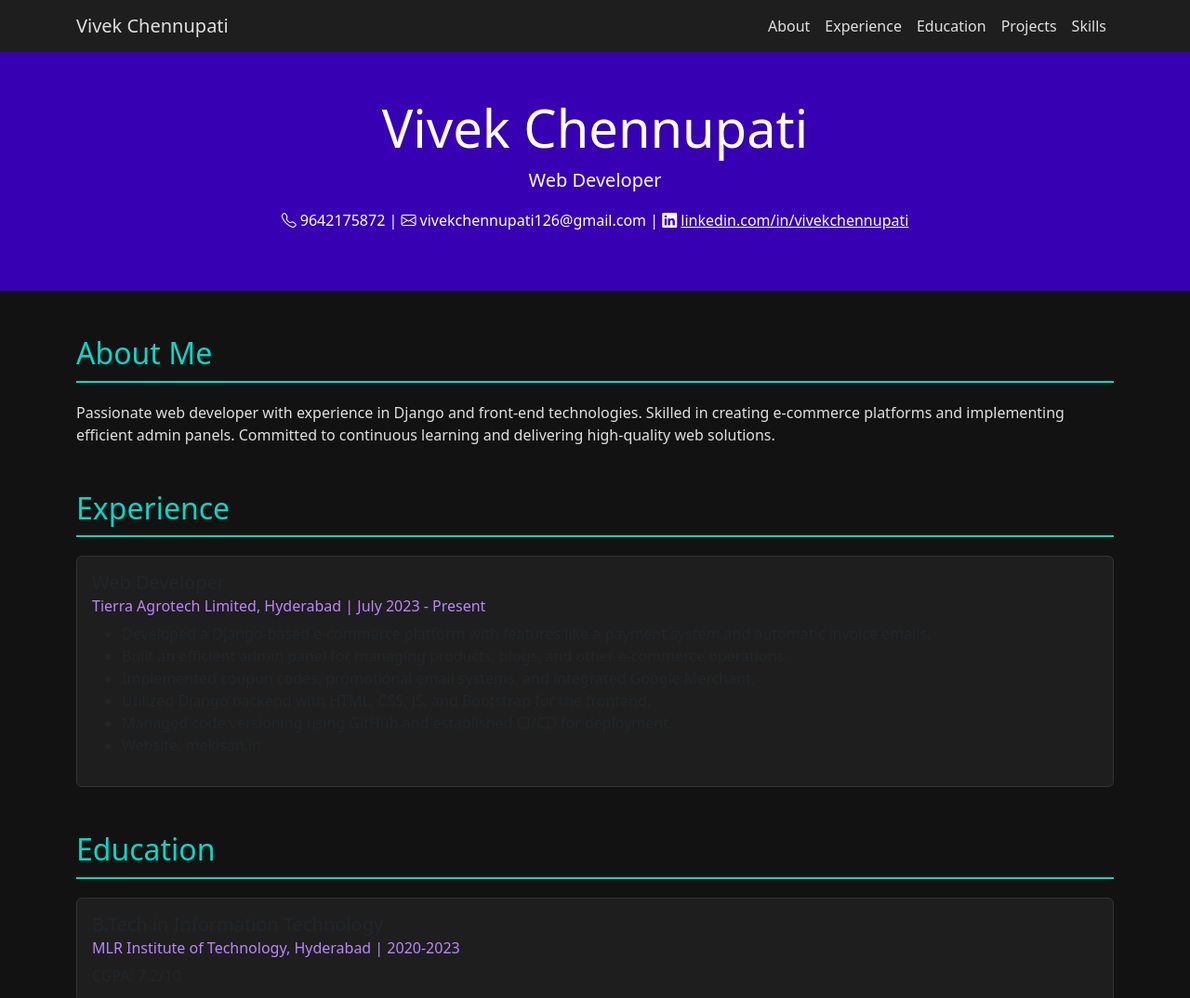
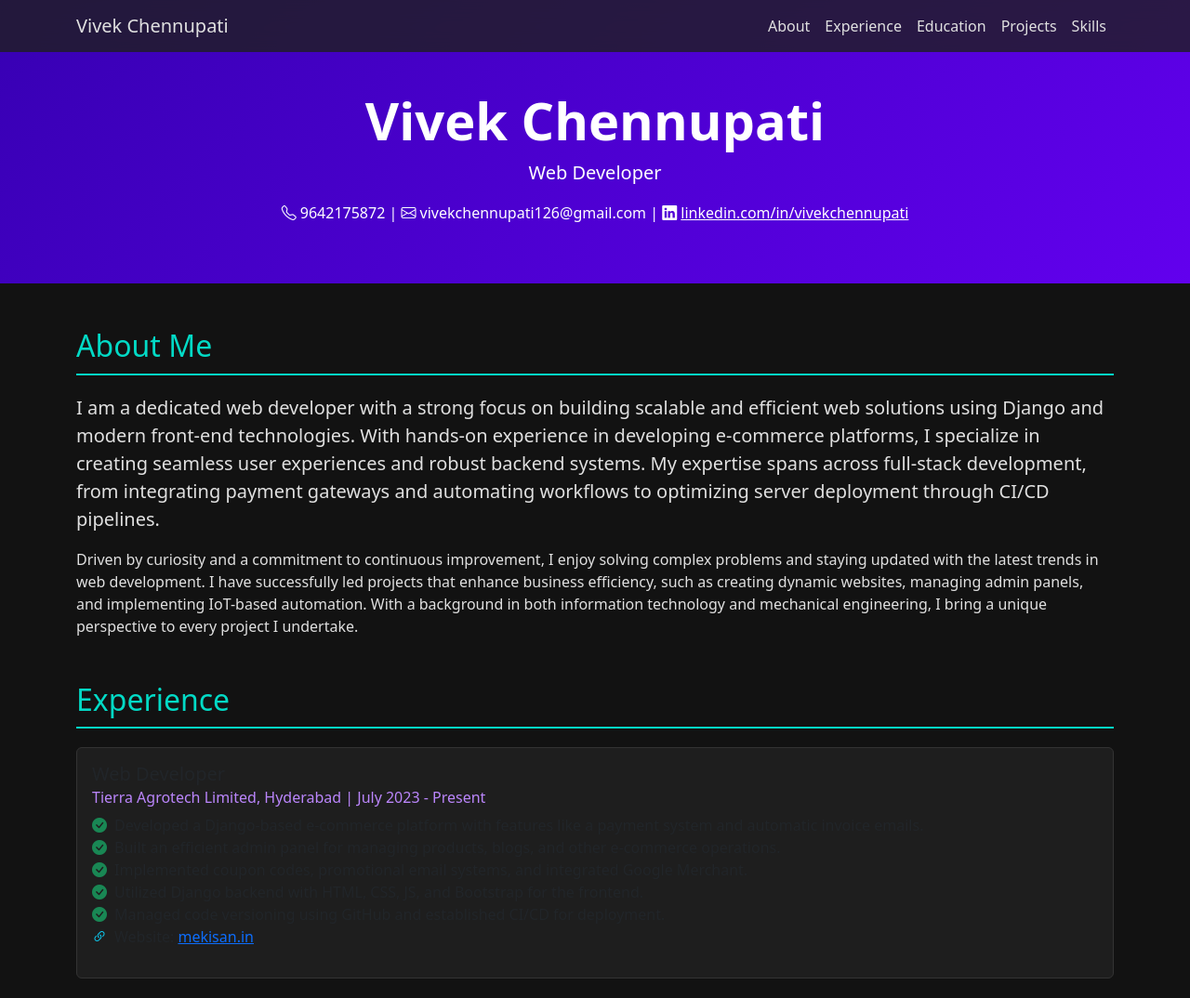
Before and after one commit to vivek129/vivek_resume, a plain HTML site: page index.html in a window 1280 px wide. Shown: the top 1074 px of the page at 93% size. Drawn offline with nearby package versions, Linux system fonts and the light colour scheme.

Commit message:
Update index.html

```diff
--- a/index.html
+++ b/index.html
@@ -1,4 +1,3 @@
-
 <!DOCTYPE html>
 <html lang="en">
 <head>
@@ -7,34 +6,45 @@
     <title>Vivek Chennupati - Portfolio</title>
     <link href="https://cdn.jsdelivr.net/npm/bootstrap@5.3.0-alpha1/dist/css/bootstrap.min.css" rel="stylesheet">
     <link rel="stylesheet" href="https://cdn.jsdelivr.net/npm/bootstrap-icons@1.7.2/font/bootstrap-icons.css">
+    <link rel="stylesheet" href="https://cdnjs.cloudflare.com/ajax/libs/animate.css/4.1.1/animate.min.css">
     <style>
         body {
             background-color: #121212;
             color: #e0e0e0;
         }
         .navbar {
-            background-color: #1e1e1e !important;
+            background-color: rgba(30, 30, 30, 0.8) !important;
+            backdrop-filter: blur(10px);
         }
         .navbar-light .navbar-brand, .navbar-light .navbar-nav .nav-link {
             color: #e0e0e0;
+            transition: color 0.3s ease;
         }
         .navbar-light .navbar-nav .nav-link:hover {
             color: #bb86fc;
         }
         .bg-primary {
-            background-color: #3700b3 !important;
+            background: linear-gradient(135deg, #3700b3, #6200ee) !important;
         }
         .btn-primary {
             background-color: #bb86fc;
             border-color: #bb86fc;
+            transition: all 0.3s ease;
         }
         .btn-primary:hover {
             background-color: #3700b3;
             border-color: #3700b3;
+            transform: translateY(-2px);
+            box-shadow: 0 4px 8px rgba(187, 134, 252, 0.3);
         }
         .card {
             background-color: #1e1e1e;
             border-color: #333;
+            transition: transform 0.3s ease, box-shadow 0.3s ease;
+        }
+        .card:hover {
+            transform: translateY(-5px);
+            box-shadow: 0 10px 20px rgba(187, 134, 252, 0.2);
         }
         .text-muted {
             color: #bb86fc !important;
@@ -43,6 +53,10 @@
             background-color: #1e1e1e;
             color: #e0e0e0;
             border-color: #333;
+            transition: background-color 0.3s ease;
+        }
+        .list-group-item:hover {
+            background-color: #2e2e2e;
         }
         footer {
             background-color: #1e1e1e !important;
@@ -61,11 +75,25 @@
             border-radius: 15px;
             display: inline-block;
             margin: 2px;
+            transition: all 0.3s ease;
+        }
+        .skill-tag:hover {
+            background-color: #bb86fc;
+            transform: scale(1.05);
+        }
+        .animate-on-scroll {
+            opacity: 0;
+            transform: translateY(20px);
+            transition: opacity 0.5s ease, transform 0.5s ease;
+        }
+        .animate-on-scroll.show {
+            opacity: 1;
+            transform: translateY(0);
         }
     </style>
 </head>
 <body>
-    <nav class="navbar navbar-expand-lg navbar-light sticky-top">
+    <nav class="navbar navbar-expand-lg navbar-light fixed-top">
         <div class="container">
             <a class="navbar-brand" href="#">Vivek Chennupati</a>
             <button class="navbar-toggler" type="button" data-bs-toggle="collapse" data-bs-target="#navbarNav">
@@ -83,9 +111,9 @@
         </div>
     </nav>
 
-    <header class="bg-primary text-white text-center py-5">
+    <header class="bg-primary text-white text-center py-5 animate__animated animate__fadeIn">
         <div class="container">
-            <h1 class="display-4">Vivek Chennupati</h1>
+            <h1 class=" pt-5 display-4 fw-bold">Vivek Chennupati</h1>
             <p class="lead">Web Developer</p>
             <p>
                 <i class="bi bi-telephone"></i> 9642175872 |
@@ -96,55 +124,65 @@
     </header>
 
     <main class="container my-5">
-        <section id="about" class="mb-5">
+        <section id="about" class="mb-5 animate-on-scroll">
             <h2 class="section-title">About Me</h2>
-            <p>Passionate web developer with experience in Django and front-end technologies. Skilled in creating e-commerce platforms and implementing efficient admin panels. Committed to continuous learning and delivering high-quality web solutions.</p>
+            <p class="lead">I am a dedicated web developer with a strong focus on building scalable and efficient web solutions using Django and modern front-end technologies. With hands-on experience in developing e-commerce platforms, I specialize in creating seamless user experiences and robust backend systems. My expertise spans across full-stack development, from integrating payment gateways and automating workflows to optimizing server deployment through CI/CD pipelines.
+                </p>
+                <p> Driven by curiosity and a commitment to continuous improvement, I enjoy solving complex problems and staying updated with the latest trends in web development. I have successfully led projects that enhance business efficiency, such as creating dynamic websites, managing admin panels, and implementing IoT-based automation. With a background in both information technology and mechanical engineering, I bring a unique perspective to every project I undertake.</p>
         </section>
 
-        <section id="experience" class="mb-5">
+        <section id="experience" class="mb-5 animate-on-scroll">
             <h2 class="section-title">Experience</h2>
             <div class="card">
                 <div class="card-body">
                     <h5 class="card-title">Web Developer</h5>
                     <h6 class="card-subtitle mb-2 text-muted">Tierra Agrotech Limited, Hyderabad | July 2023 - Present</h6>
-                    <ul>
-                        <li>Developed a Django-based e-commerce platform with features like a payment system and automatic invoice emails.</li>
-                        <li>Built an efficient admin panel for managing products, blogs, and other e-commerce operations.</li>
-                        <li>Implemented coupon codes, promotional email systems, and integrated Google Merchant.</li>
-                        <li>Utilized Django backend with HTML, CSS, JS, and Bootstrap for the frontend.</li>
-                        <li>Managed code versioning using GitHub and established CI/CD for deployment.</li>
-                        <li>Website: mekisan.in</li>
+                    <ul class="list-unstyled">
+                        <li><i class="bi bi-check-circle-fill text-success me-2"></i>Developed a Django-based e-commerce platform with features like a payment system and automatic invoice emails.</li>
+                        <li><i class="bi bi-check-circle-fill text-success me-2"></i>Built an efficient admin panel for managing products, blogs, and other e-commerce operations.</li>
+                        <li><i class="bi bi-check-circle-fill text-success me-2"></i>Implemented coupon codes, promotional email systems, and integrated Google Merchant.</li>
+                        <li><i class="bi bi-check-circle-fill text-success me-2"></i>Utilized Django backend with HTML, CSS, JS, and Bootstrap for the frontend.</li>
+                        <li><i class="bi bi-check-circle-fill text-success me-2"></i>Managed code versioning using GitHub and established CI/CD for deployment.</li>
+                        <li><i class="bi bi-link-45deg text-info me-2"></i>Website: <a href="https://mekisan.in" target="_blank">mekisan.in</a></li>
                     </ul>
                 </div>
             </div>
         </section>
 
-        <section id="education" class="mb-5">
+        <section id="education" class="mb-5 animate-on-scroll">
             <h2 class="section-title">Education</h2>
-            <div class="card mb-3">
+            <div class="row">
+                <div class="col-md-4 mb-3">
+                    <div class="card h-100">
                         <div class="card-body">
                             <h5 class="card-title">B.Tech in Information Technology</h5>
                             <h6 class="card-subtitle mb-2 text-muted">MLR Institute of Technology, Hyderabad | 2020-2023</h6>
                             <p class="card-text">CGPA: 7.2/10</p>
                         </div>
                     </div>
-            <div class="card mb-3">
+                </div>
+                <div class="col-md-4 mb-3">
+                    <div class="card h-100">
                         <div class="card-body">
                             <h5 class="card-title">Diploma in Mechanical Engineering</h5>
                             <h6 class="card-subtitle mb-2 text-muted">St. Peter's Engineering College, Hyderabad | 2017-2020</h6>
                             <p class="card-text">Percentage: 75.4%</p>
                         </div>
                     </div>
-            <div class="card">
+                </div>
+                <div class="col-md-4 mb-3">
+                    <div class="card h-100">
                         <div class="card-body">
                             <h5 class="card-title">10th Grade (SSC)</h5>
                             <h6 class="card-subtitle mb-2 text-muted">St. Alphonsa's High School, Hyderabad | March 2017</h6>
                             <p class="card-text">CGPA: 8.5/10</p>
                         </div>
                     </div>
+                </div>
+            </div>
         </section>
 
-        <section id="projects" class="mb-5">
+        <section id="projects" class="mb-5 animate-on-scroll">
             <h2 class="section-title">Projects</h2>
             <div class="row">
                 <div class="col-md-4 mb-3">
@@ -177,7 +215,7 @@
             </div>
         </section>
 
-        <section id="skills" class="mb-5">
+        <section id="skills" class="mb-5 animate-on-scroll">
             <h2 class="section-title">Technical Skills</h2>
             <div class="row">
                 <div class="col-md-3 mb-3">
@@ -217,7 +255,7 @@
             </div>
         </section>
 
-        <section id="courses" class="mb-5">
+        <section id="courses" class="mb-5 animate-on-scroll">
             <h2 class="section-title">Courses and Certificates</h2>
             <ul class="list-group">
                 <li class="list-group-item">Full Stack Development (Coursera, 3 Months)</li>
@@ -234,5 +272,46 @@
     </footer>
 
     <script src="https://cdn.jsdelivr.net/npm/bootstrap@5.3.0-alpha1/dist/js/bootstrap.bundle.min.js"></script>
+    <script>
+        // Animate elements on scroll
+        function animateOnScroll() {
+            var elements = document.querySelectorAll('.animate-on-scroll');
+            elements.forEach(function(element) {
+                if (isElementInViewport(element)) {
+                    element.classList.add('show');
+                }
+            });
+        }
+
+        function isElementInViewport(el) {
+            var rect = el.getBoundingClientRect();
+            return (
+                rect.top >= 0 &&
+                rect.left >= 0 &&
+                rect.bottom <= (window.innerHeight || document.documentElement.clientHeight) &&
+                rect.right <= (window.innerWidth || document.documentElement.clientWidth)
+            );
+        }
+
+        window.addEventListener('scroll', animateOnScroll);
+        window.addEventListener('load', animateOnScroll);
+
+        // Smooth scrolling for navigation links
+        document.querySelectorAll('.navbar-nav a').forEach(anchor => {
+            anchor.addEventListener('click', function (e) {
+                e.preventDefault();
+
+                const targetId = this.getAttribute('href').substring(1);
+                const targetElement = document.getElementById(targetId);
+
+                if (targetElement) {
+                    window.scrollTo({
+                        top: targetElement.offsetTop - document.querySelector('.navbar').offsetHeight,
+                        behavior: 'smooth'
+                    });
+                }
+            });
+        });
+    </script>
 </body>
 </html>
```
Lines whose indentation alone changed are shown as unchanged.
